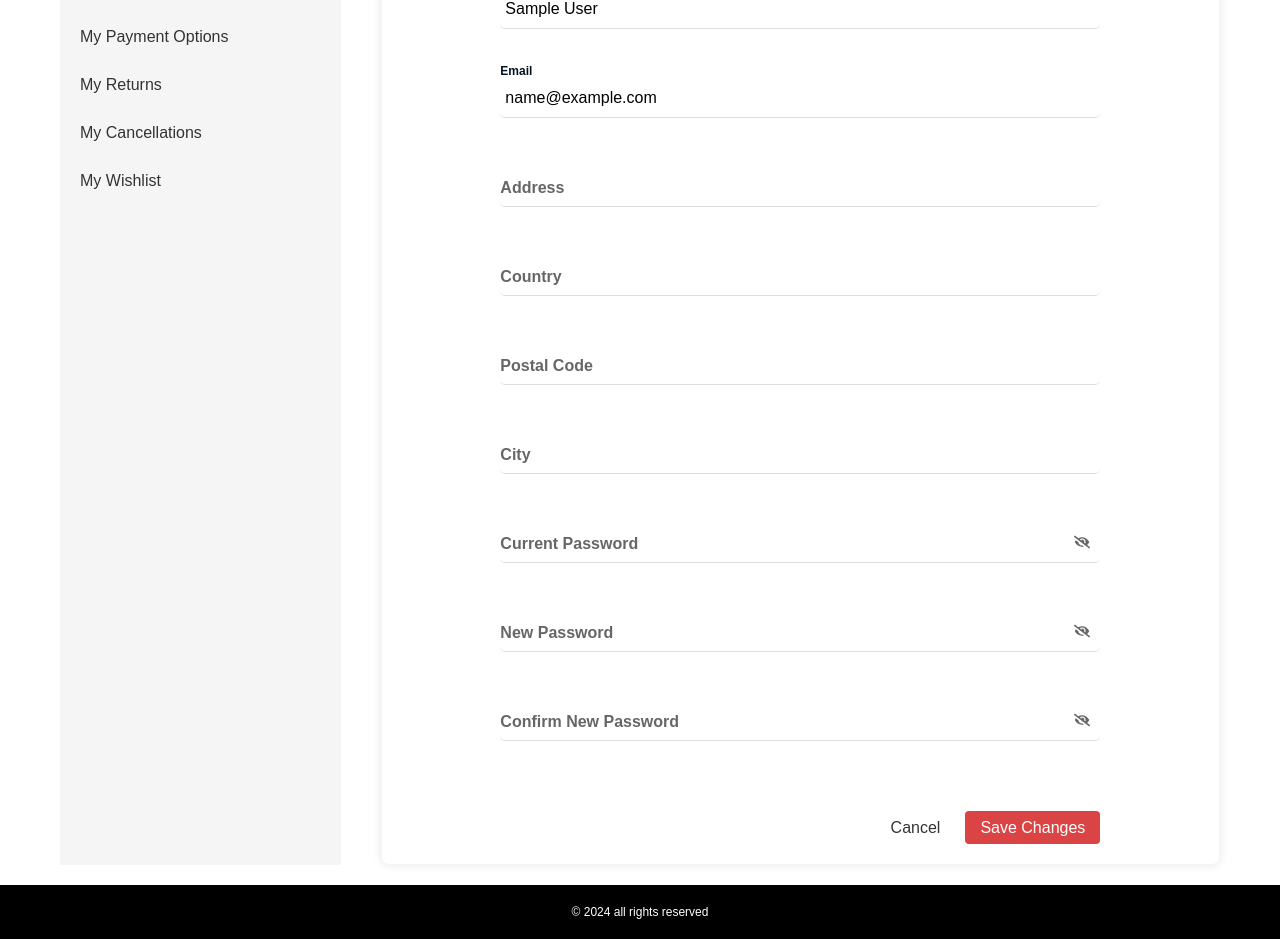
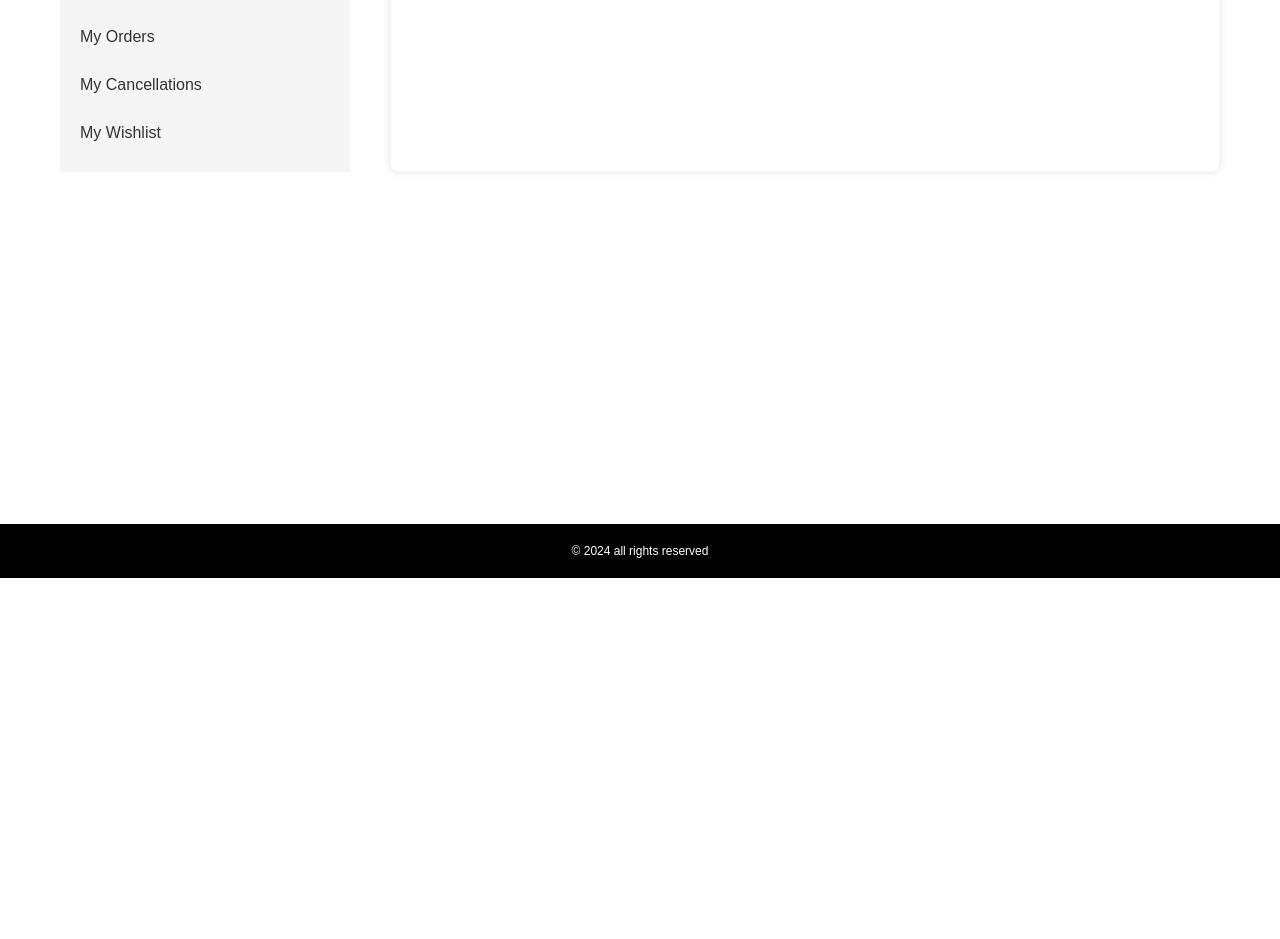
Before and after one commit to ahmidou09/eCommerce_MERN, a React (Vite) app in the folder frontend/: page /myAccount in a window 1280 px wide. Shown: the part 237-1176 px from the top of the page. After the commit the page ends 815 px from the top, so only its background shows below. Built offline with nearby package versions, Linux system fonts and the light colour scheme; sample sign-in values are in the browser's storage.

Commit message:
Refactored `MyAccount` page to use nested routes with `Outlet` for profile, address book, orders, and cancellations.

```diff
--- a/frontend/src/pages/MyAccount.jsx
+++ b/frontend/src/pages/MyAccount.jsx
@@ -1,145 +1,33 @@
-import React, { useState } from "react";
+import React from "react";
+import { NavLink, Outlet } from "react-router-dom";
 import styled from "styled-components";
-import { Link } from "react-router-dom";
-import { useDispatch, useSelector } from "react-redux";
-import { setCredentials } from "../redux/slices/authSlice";
-import { saveSheppingAddress } from "../redux/slices/cartSlice";
-import { useProfileMutation } from "../redux/slices/usersApiSlice";
-import { toast } from "react-toastify";
-import Loading from "../components/Loading";
-import FormFields from "../components/FormFields";
 
 const MyAccount = () => {
-  const dispatch = useDispatch();
-  const { userInfo } = useSelector((state) => state.auth);
-  const { shippingAddress } = useSelector((state) => state.cart);
-
-  const initialProfile = {
-    fullName: userInfo?.name || "",
-    email: userInfo?.email || "",
-    address: shippingAddress?.address || "",
-    country: shippingAddress?.country || "",
-    postalCode: shippingAddress?.postalCode || "",
-    city: shippingAddress?.city || "",
-    currentPassword: "",
-    newPassword: "",
-    confirmNewPassword: "",
-  };
-
-  const [profile, setProfile] = useState(initialProfile);
-
-  const fields = [
-    { id: "fullName", label: "Full Name", type: "text" },
-    { id: "email", label: "Email", type: "email" },
-    { id: "address", label: "Address", type: "text" },
-    { id: "country", label: "Country", type: "text" },
-    { id: "postalCode", label: "Postal Code", type: "text" },
-    { id: "city", label: "City", type: "text" },
-    { id: "currentPassword", label: "Current Password", type: "password" },
-    { id: "newPassword", label: "New Password", type: "password" },
-    {
-      id: "confirmNewPassword",
-      label: "Confirm New Password",
-      type: "password",
-    },
-  ];
-
-  const handleInputChange = (e) => {
-    const { id, value } = e.target;
-    setProfile({ ...profile, [id]: value });
-  };
-
-  const [updateProfile, { isLoading: isLoadingProfile }] = useProfileMutation();
-
-  const handleSaveChanges = async () => {
-    try {
-      const updateProfileInfo = {
-        id: userInfo._id,
-        name: profile.fullName,
-        email: profile.email,
-      };
-
-      const updateShoppingAddress = {
-        address: profile.address,
-        country: profile.country,
-        postalCode: profile.postalCode,
-        city: profile.city,
-      };
-
-      if (
-        profile.currentPassword &&
-        profile.newPassword &&
-        profile.confirmNewPassword
-      ) {
-        updateProfileInfo.currentPassword = profile.currentPassword;
-        updateProfileInfo.newPassword = profile.newPassword;
-        updateProfileInfo.confirmNewPassword = profile.confirmNewPassword;
-      }
-
-      const updatedUser = await updateProfile(updateProfileInfo).unwrap();
-      dispatch(setCredentials(updatedUser));
-      dispatch(
-        saveSheppingAddress({ ...shippingAddress, ...updateShoppingAddress })
-      );
-      toast.success("Profile updated successfully");
-    } catch (error) {
-      toast.error(error?.data?.message || "Failed to update profile");
-    }
-  };
-
-  const handleCancel = () => {
-    setProfile(initialProfile);
-    toast.info("Changes canceled");
-  };
-
   return (
     <Container>
       <Breadcrumb>
-        <Link to="/">Home</Link> / <span>My Account</span>
+        <NavLink to="/">Home</NavLink> / <span>My Account</span>
       </Breadcrumb>
       <Content>
         <Sidebar>
           <SidebarItem>
-            <Link to="#profile" className="active">
-              My Profile
-            </Link>
+            <NavLink to="profile">My Profile</NavLink>
           </SidebarItem>
           <SidebarItem>
-            <Link to="#address-book">Address Book</Link>
+            <NavLink to="address-book">User Information</NavLink>
           </SidebarItem>
           <SidebarItem>
-            <Link to="#payment-options">My Payment Options</Link>
+            <NavLink to="my-orders">My Orders</NavLink>
           </SidebarItem>
           <SidebarItem>
-            <Link to="#returns">My Returns</Link>
+            <NavLink to="cancellations">My Cancellations</NavLink>
           </SidebarItem>
           <SidebarItem>
-            <Link to="#cancellations">My Cancellations</Link>
-          </SidebarItem>
-          <SidebarItem>
-            <Link to="/wishlist">My Wishlist</Link>
+            <NavLink to="/wishlist">My Wishlist</NavLink>
           </SidebarItem>
         </Sidebar>
         <Main>
-          <Form>
-            <FormHeader>Edit Your Profile</FormHeader>
-            <FormBody>
-              <FormFields
-                fields={fields}
-                formFields={profile}
-                handleInputChange={handleInputChange}
-              />
-              <ButtonGroup>
-                <CancelButton type="button" onClick={handleCancel}>
-                  Cancel
-                </CancelButton>
-                <SaveButton type="button" onClick={handleSaveChanges}>
-                  Save Changes
-                </SaveButton>
-                {isLoadingProfile && <Loading />}
-              </ButtonGroup>
-            </FormBody>
-          </Form>
+          <Outlet />
         </Main>
       </Content>
     </Container>
@@ -174,7 +62,7 @@ const Content = styled.div`
   gap: 4rem;
 `;
 
-const Sidebar = styled.div`
+const Sidebar = styled.ul`
   width: 25%;
   padding: 2rem;
   background: var(--color-grey-0);
@@ -183,7 +71,7 @@ const Sidebar = styled.div`
   gap: 2rem;
 `;
 
-const SidebarItem = styled.div`
+const SidebarItem = styled.li`
   margin-bottom: 1rem;
 
   a {
@@ -197,7 +85,7 @@ const SidebarItem = styled.div`
 `;
 
 const Main = styled.div`
-  width: 75%;
+  flex: 1;
   padding: 2rem;
   background: var(--color-white);
   border: 1px solid var(--color-grey-0);
@@ -205,59 +93,4 @@ const Main = styled.div`
   border-radius: 8px;
 `;
 
-const Form = styled.div`
-  max-width: 60rem;
-  margin: 0 auto;
-`;
-
-const FormHeader = styled.h2`
-  font-size: 1.5rem;
-  color: var(--color-primary-1);
-  margin-bottom: 4rem;
-`;
-
-const FormBody = styled.div`
-  display: flex;
-  flex-direction: column;
-  gap: 2rem;
-`;
-
-const ButtonGroup = styled.div`
-  display: flex;
-  justify-content: flex-end;
-  gap: 1rem;
-  margin-top: 2rem;
-`;
-
-const CancelButton = styled.button`
-  padding: 0.75rem 1.5rem;
-  background: transparent;
-  border: none;
-  border-radius: 4px;
-  font-size: 1.6rem;
-  color: var(--color-grey-3);
-  cursor: pointer;
-  transition: all 0.3s ease;
-
-  &:hover {
-    background: var(--color-grey-4);
-    color: var(--color-white);
-  }
-`;
-
-const SaveButton = styled.button`
-  padding: 0.75rem 1.5rem;
-  background: var(--color-primary-1);
-  border: none;
-  border-radius: 4px;
-  font-size: 1.6rem;
-  color: var(--color-white);
-  transition: all 0.3s ease;
-  cursor: pointer;
-
-  &:hover {
-    background: var(--color-red-1);
-  }
-`;
-
 export default MyAccount;
```
